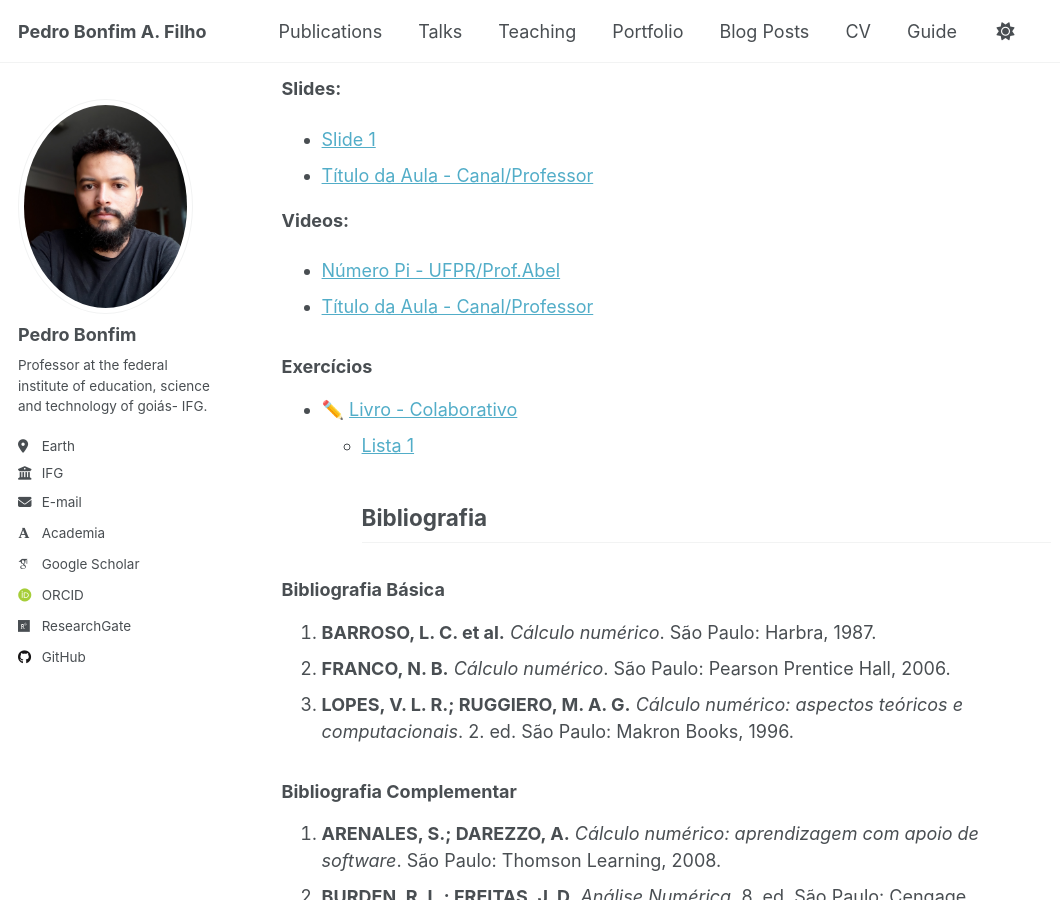
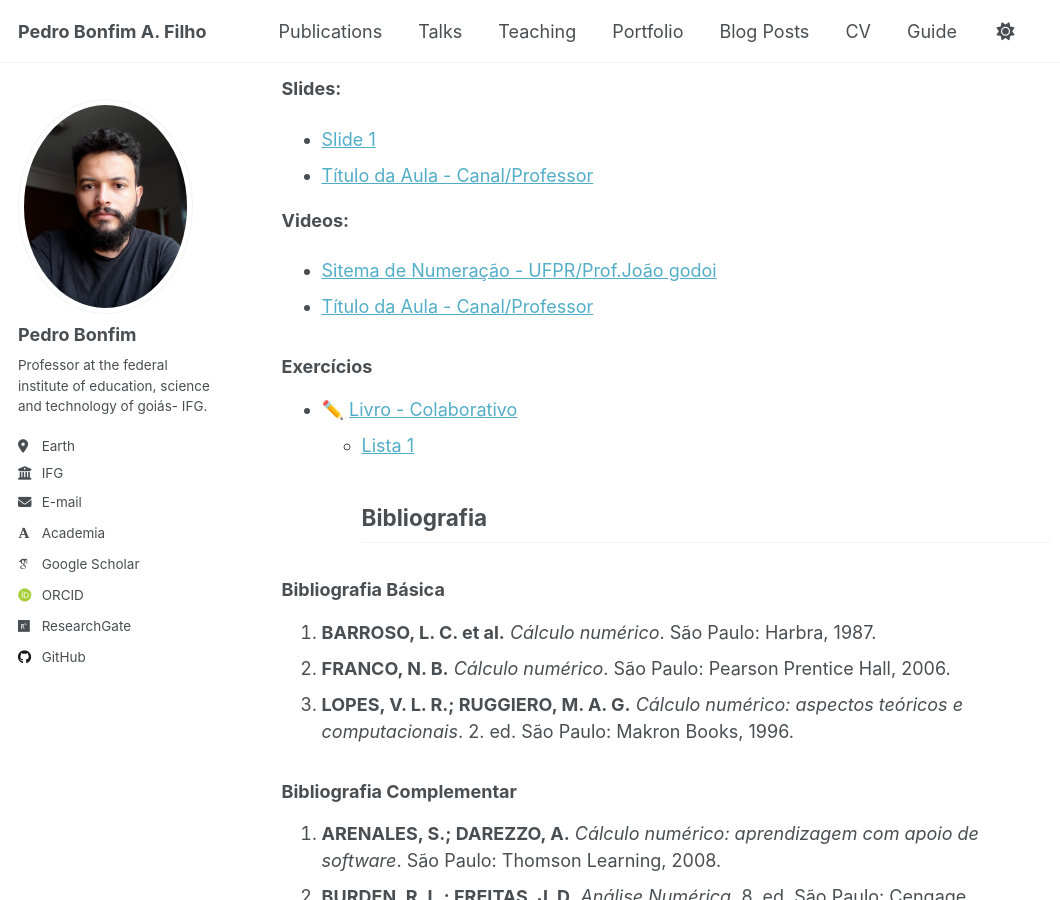
Before and after one commit to pedroassuncaofilho/pedroassuncaofilho.github.io, a Jekyll site: the page built from _teaching/2025-spring-teaching-3.md, in a window 1280 px wide and 900 px high, scrolled down 1493 px. Shown: the whole window, without its empty margins (0-1060 px from the left). Built offline with Jekyll 4.4.1, drawn with Linux system fonts in a browser that asks for light colours; some web fonts are replaced.

Commit message:
Update video links in teaching document

```diff
--- a/_teaching/2025-spring-teaching-3.md
+++ b/_teaching/2025-spring-teaching-3.md
@@ -63,7 +63,7 @@ Capacitar o aluno a utilizar ferramentas de Álgebra Linear para a resolução d
 
 
 **Videos:**
-- [Número Pi - UFPR/Prof.Abel](https://www.youtube.com/watch?v=6_DaJ7_qpwE&list=PLOOY0eChA1uyO7qjoupZ3979741csLLTE&index=5)
+- [Sitema de Numeração - UFPR/Prof.João godoi](https://www.youtube.com/watch?v=3jTueAA6Fhw&list=PLsfUsqON-YybXUTyvm_xy8J8VpHRvpG_z)
 - [Título da Aula - Canal/Professor](URL_DO_VIDEO)
 
 <!--
```
